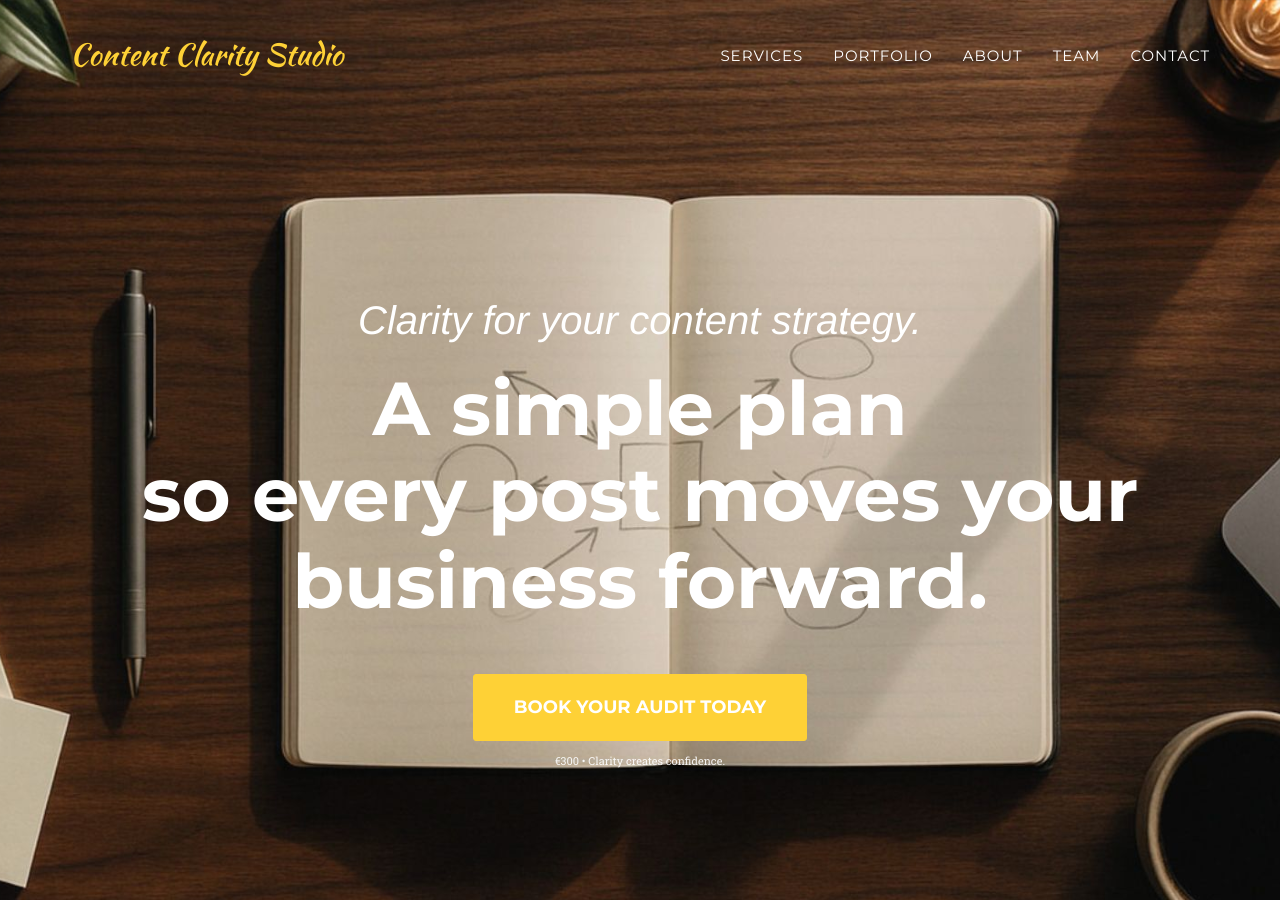
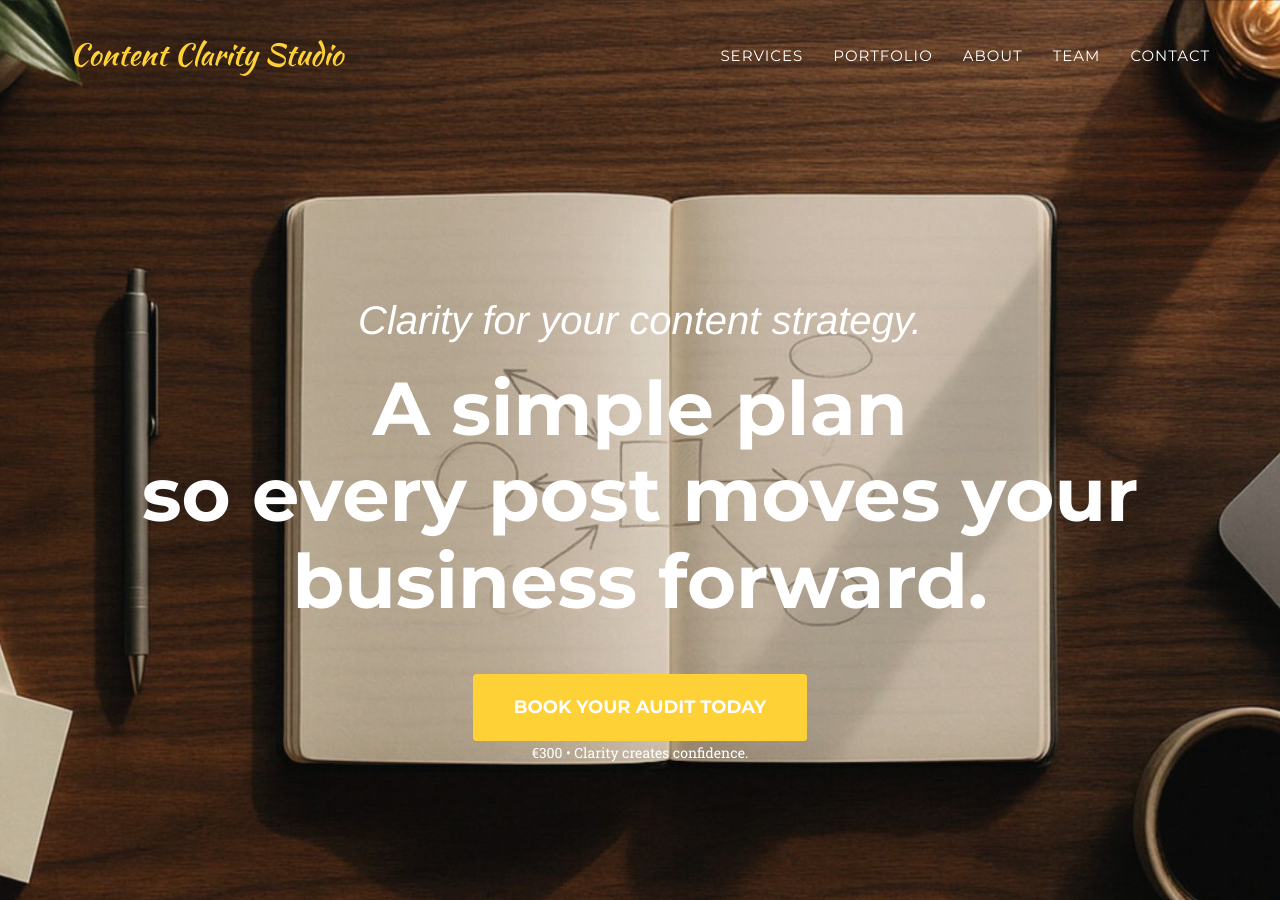
Before and after one commit to ContentClarityStudio/contentclaritystudio.github.io, a Jekyll site: the page built from index.html, in a window 1280 px wide and 900 px high. Built offline with Jekyll 4.4.1, drawn with Linux system fonts in a browser that asks for light colours; some web fonts are replaced.

Commit message:
Update header.html

```diff
--- a/_includes/header.html
+++ b/_includes/header.html
@@ -52,10 +52,9 @@
 </div>
 
 <a href="#contact" class="page-scroll btn btn-xl">Book your audit today</a>
-<p style="margin-top:10px; font-size:1.1rem; color:#fff; opacity:0.9;">
+<p class="hero-subtext">
   €300 • Clarity creates confidence.
 </p>
-
 
     </div>
   </div>
```
